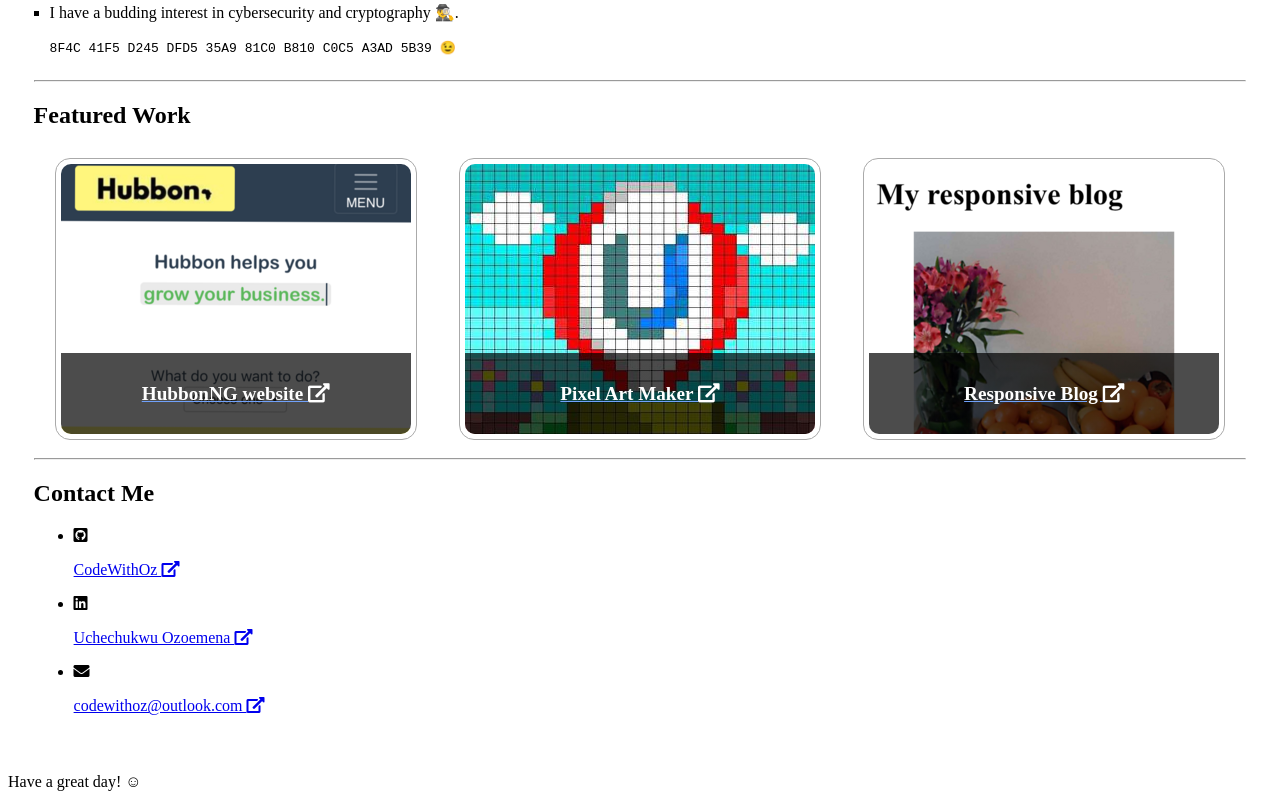
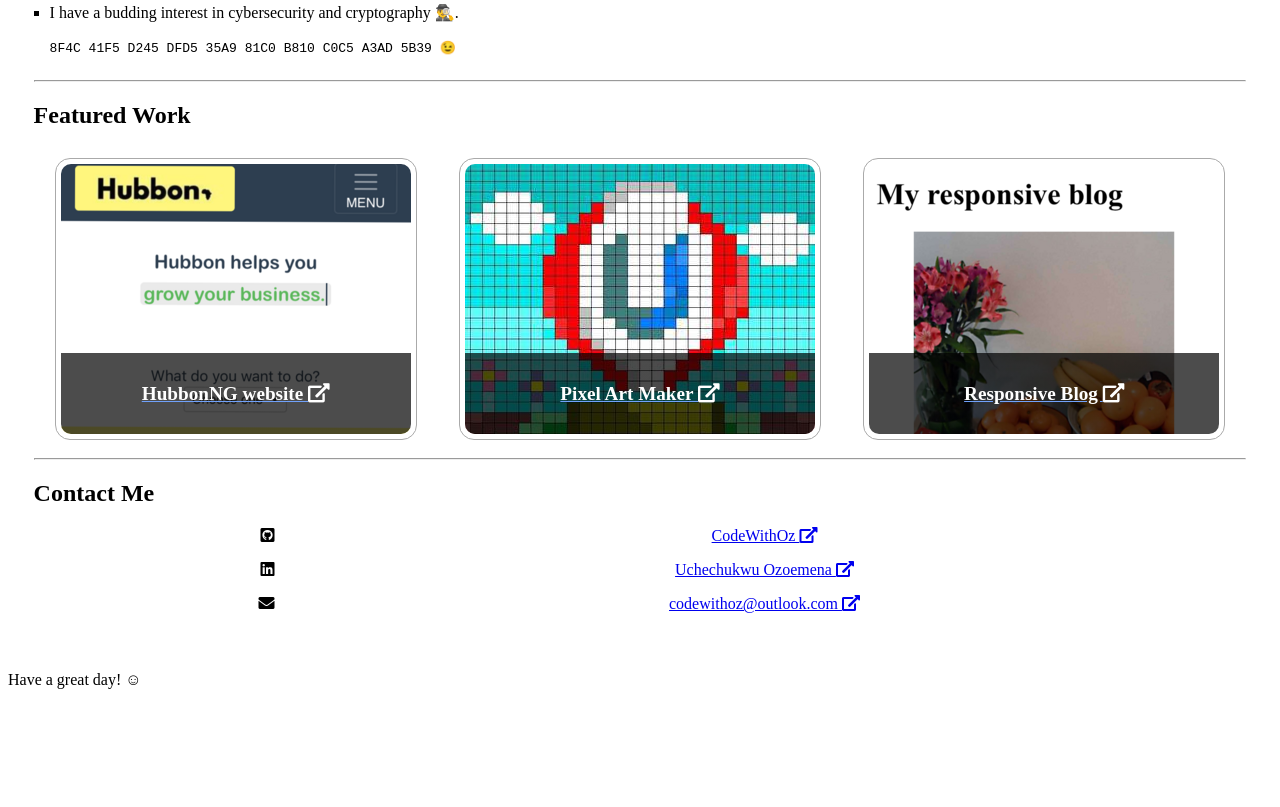
Before and after one commit to CodeWithOz/PersonalPortfolio, a website: page index.html in a window 1280 px wide. Shown: the part 1347-2154 px from the top of the page. After the commit the page ends 2052 px from the top, so only its background shows below. Drawn offline with Linux system fonts and the light colour scheme.

Commit message:
Align contact options

```diff
--- a/css/main.css
+++ b/css/main.css
@@ -179,3 +179,32 @@ img {
   color: #70a1fa;
   text-decoration: underline #70a1fa;
 }
+
+/* Contact Me section */
+
+.contact-options {
+  /* remove indentation of list items */
+  padding: 0;
+
+  list-style: none;
+}
+
+.contact-option {
+  align-items: center;
+  display: flex;
+  margin: 1em 0;
+}
+
+.contact-icon {
+  /* add spacing before text */
+  margin-right: 0.5em;
+
+  text-align: right;
+  width: 20%;
+}
+
+.contact-detail {
+  margin: 0;
+  text-align: center;
+  width: 80%;
+}
```
